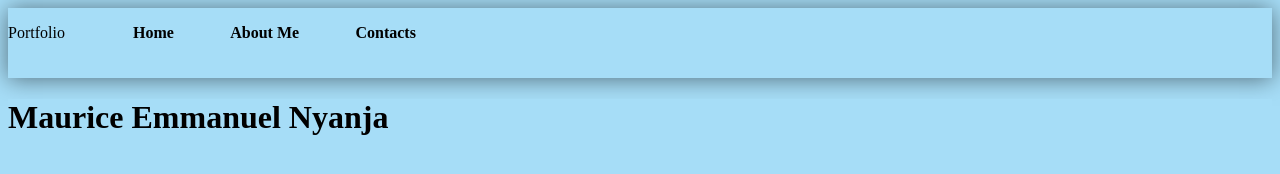
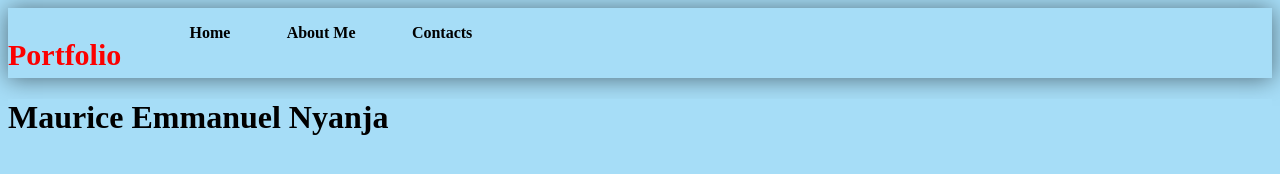
Before and after one commit to mauricenyanja/example-1, a plain HTML site: page index.html in a window 1280 px wide. Drawn offline with Linux system fonts and the light colour scheme.

Commit message:
added nav header styles

```diff
--- a/index.css
+++ b/index.css
@@ -1,5 +1,11 @@
 *{
     background-color: #a6ddf7;
+}
+.nav-header{
+    font-size: 30px;
+    font-weight: bold;
+    color: rgb(252, 1, 1);
+    font-family:serif;
 }
 .top-nav {
     display: flex;
@@ -14,6 +20,7 @@
     display: flex;
     flex-direction: row;
     margin: 0;
+    float: right;
 }
 .list {
     list-style: none;
```
